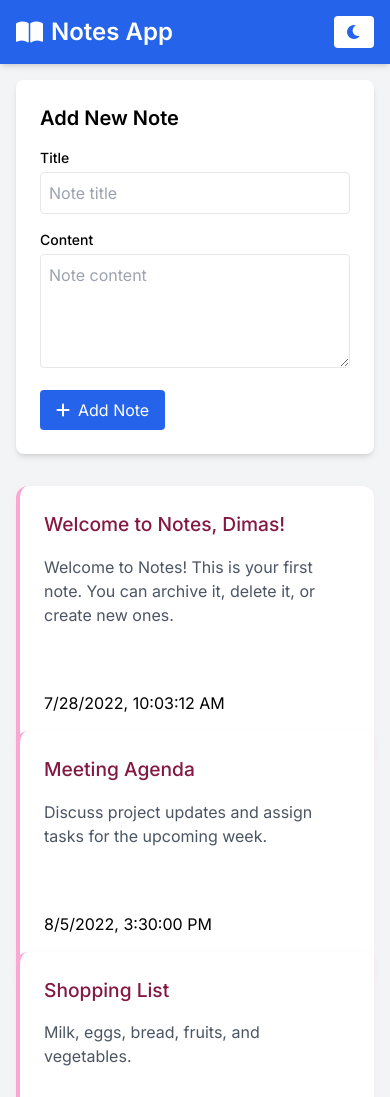
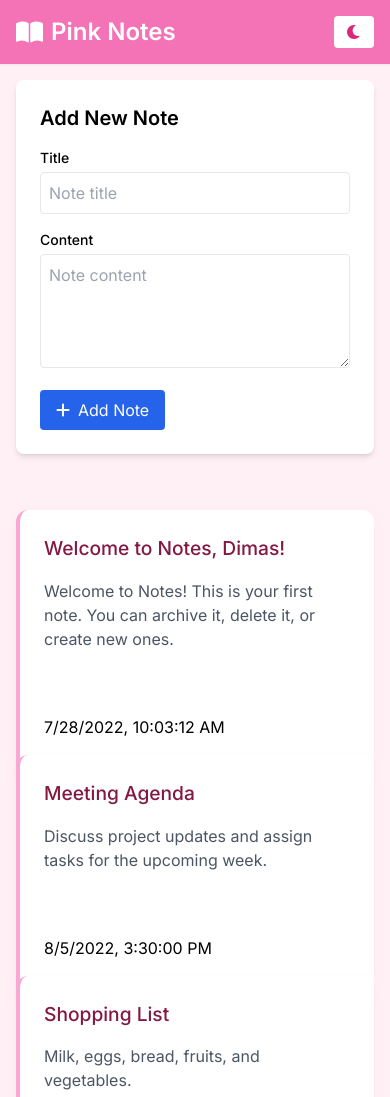
Before and after one commit to byeonipai/blackboxai-1743309847934, a plain HTML site: page index.html in a window 390 px wide. Shown: the top 1097 px of the page. Drawn offline with nearby package versions, Linux system fonts and the light colour scheme.

Commit message:
Add index.html 1743313647760

```diff
--- a/index.html
+++ b/index.html
@@ -10,26 +10,58 @@
   <style>
     body {
       font-family: 'Inter', sans-serif;
+      background-color: #fff0f5;
     }
     .notes-grid {
       display: grid;
-      gap: 1rem;
-      grid-template-columns: repeat(auto-fill, minmax(300px, 1fr));
+      gap: 1.5rem;
+      grid-template-columns: repeat(auto-fill, minmax(280px, 1fr));
+      padding: 1.5rem 0;
     }
     @media (max-width: 768px) {
-      .notes-grid { grid-template-columns: 1fr; }
+      .notes-grid {
+        grid-template-columns: 1fr;
+        gap: 1rem;
+      }
     }
   </style>
 </head>
-<body class="bg-gray-100">
-  <app-header></app-header>
+<body>
+  <header class="bg-pink-400 text-white p-4 flex justify-between items-center shadow-sm">
+    <h1 class="text-2xl font-bold flex items-center gap-2">
+      <i class="fas fa-book-open"></i>
+      Pink Notes
+    </h1>
+    <button id="theme-toggle" class="px-3 py-1 rounded bg-white text-pink-600 hover:bg-pink-100 transition">
+      <i class="fas fa-moon"></i>
+    </button>
+  </header>
   <div class="container mx-auto p-4">
     <note-form></note-form>
     <div class="notes-grid mt-8 min-h-[400px]"></div>
   </div>
 
   <script src="data.js"></script>
-  <script src="header.js"></script>
+  <script>
+    // Dark mode handler
+    const themeToggle = document.getElementById('theme-toggle');
+    const themeIcon = themeToggle.querySelector('i');
+
+    // Toggle dark mode
+    themeToggle.addEventListener('click', () => {
+      document.documentElement.classList.toggle('dark');
+      themeIcon.classList.toggle('fa-moon');
+      themeIcon.classList.toggle('fa-sun');
+      localStorage.setItem('darkMode', document.documentElement.classList.contains('dark') ? 'enabled' : 'disabled');
+    });
+
+    // Initialize theme
+    if (localStorage.getItem('darkMode') === 'enabled' ||
+       (window.matchMedia('(prefers-color-scheme: dark)').matches && !localStorage.getItem('darkMode'))) {
+      document.documentElement.classList.add('dark');
+      themeIcon.classList.replace('fa-moon', 'fa-sun');
+    }
+  </script>
   <script src="form.js"></script>
   <script src="note.js"></script>
   <script>
```
